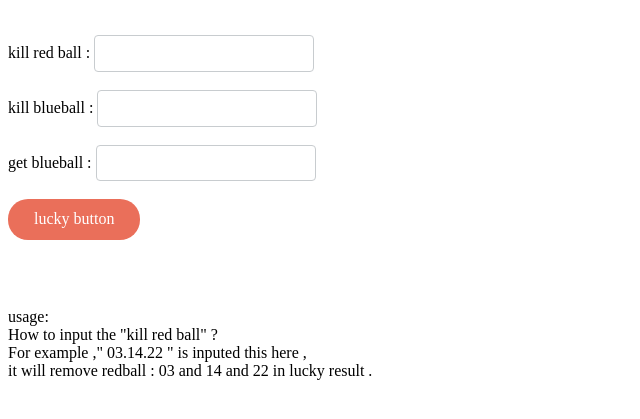
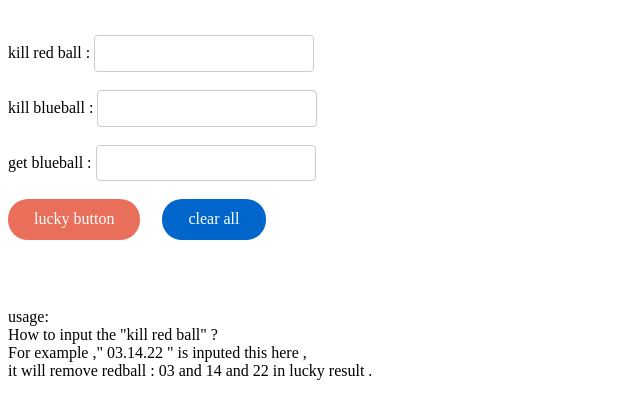
Before and after one commit to yeqizhang/yeqizhang.github.io, a Jekyll site: the page lottery.html, which Jekyll copies as it is, in a window 1280 px wide. Shown: the top 419 px of the page, without its empty margins (0-640 px from the left). Built offline with Jekyll 4.4.1, drawn with Linux system fonts in a browser that asks for light colours.

Commit message:
添加取消按钮

```diff
--- a/lottery.html
+++ b/lottery.html
@@ -58,6 +58,25 @@
 				font-size: 16px;
 				color: #fff;
 				background-color: #ea6f5a;
+				border-radius: 20px;
+			}
+			.luckclear {
+				margin-left:18px;
+				display: inline-block;
+				font-weight: 400;
+				text-align: center;
+				vertical-align: middle;
+				touch-action: manipulation;
+				cursor: pointer;
+				background-image: none;
+				border: 1px solid transparent;
+				white-space: nowrap;
+				line-height: 1.42857;
+				margin-bottom: 20px;
+				padding: 8px 25px;
+				font-size: 16px;
+				color: #fff;
+				background-color: #06C;
 				border-radius: 20px;
 			}
 		</style>
@@ -148,6 +178,9 @@
 		<!--<button type="button" id="cilckMe" onclick="getway()">lucky button</button>-->
 		<div class="luckbutton" onclick="getway()">
 			lucky button
+		</div>
+		<div class="luckclear" onclick="luckclear()">
+			clear all
 		</div>
 		</br></br>
 		<div id="tone0" class="redball"></div>
```
Also changed, not shown: other parts of lottery.html (+11 -0 lines).
